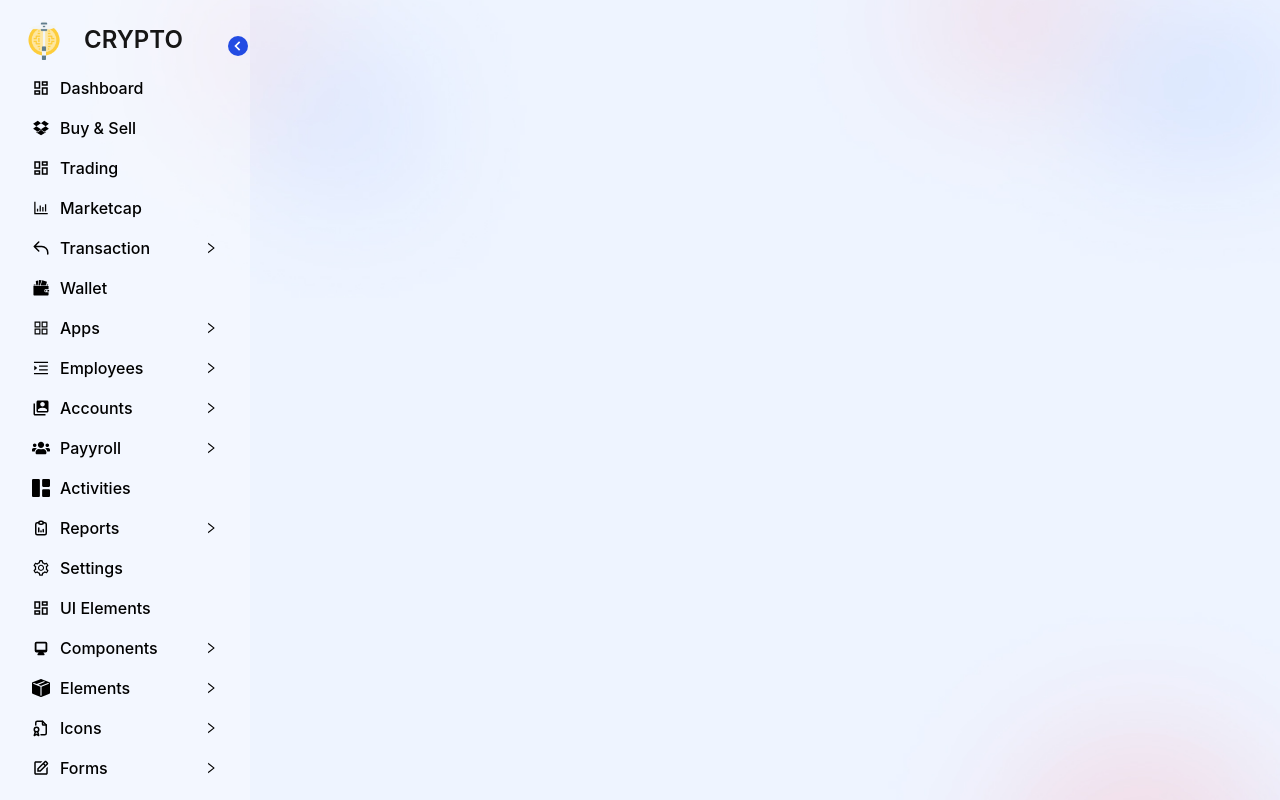
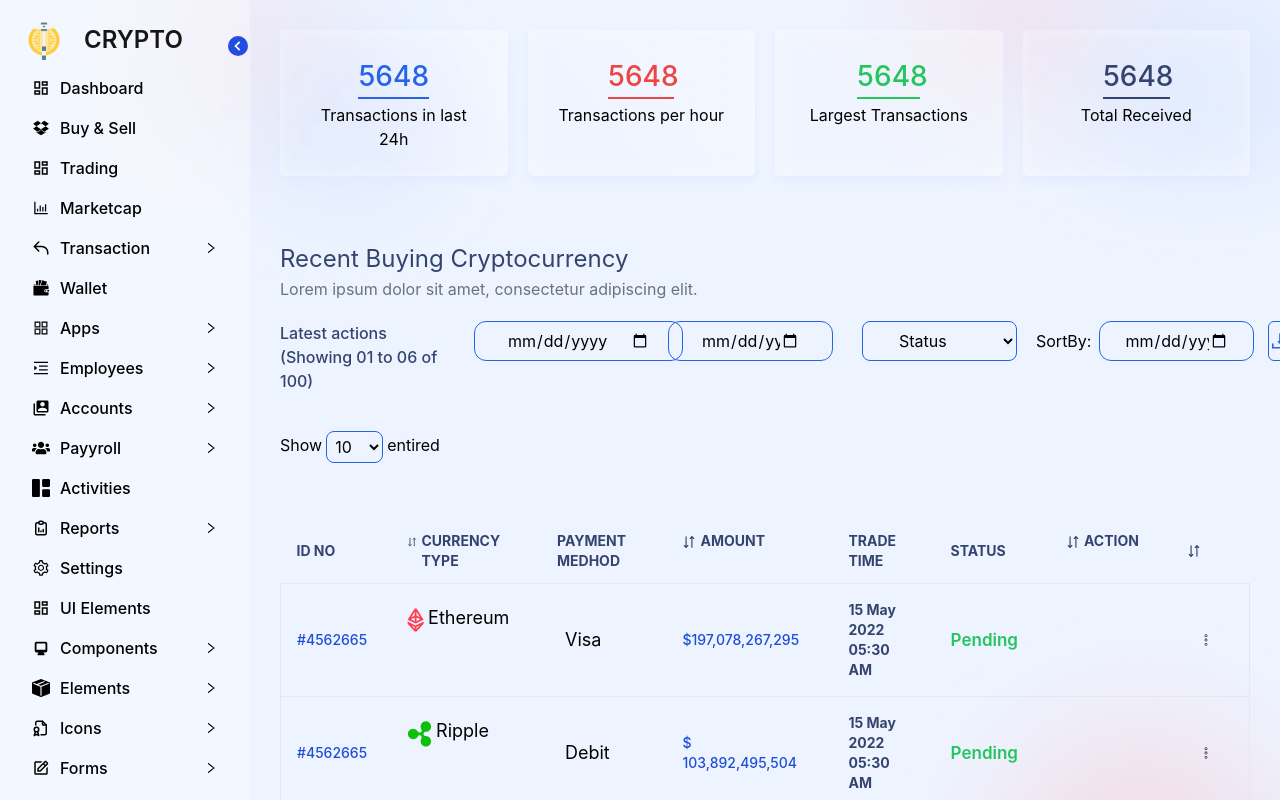
Before and after one commit to salimovone/crypto-dashboard, a React (Create React App) app: page /viewTransaction in a window 1280 px wide. Built offline with nearby package versions, Linux system fonts and the light colour scheme.

Commit message:
trasactionni view page

```diff
--- a/src/App.jsx
+++ b/src/App.jsx
@@ -5,6 +5,7 @@ import BuySell from "./views/BuySell";
 import Dashboard from "./views/Home";
 import Marketcap from "./views/Marketcap";
 import Actives from "./views/Actives";
+import View from "./views/Transactions/View-Transaction";
 
 function App() {
   return (
@@ -18,6 +19,7 @@ function App() {
           <Route path="/buySell" element={<BuySell/>}/>
           <Route path="/marketcap" element={<Marketcap/>}/>
           <Route path="/activities" element={<Actives/>}/>
+          <Route path="/viewTransaction" element={<View/>}/>
         </Routes>
       </div>
     </div>
--- a/src/components/BuySell-Table/index.jsx
+++ b/src/components/BuySell-Table/index.jsx
@@ -29,7 +29,7 @@ function BuySell() {
 
     const handleDelete = () => {
         dispatch(deleteUsers(open))
-        // setOpen(false)
+        setOpen(false)
         setNumber2(number2 - 1)
     }
 
@@ -107,7 +107,7 @@ function BuySell() {
 
     return (
         <>
-            {/* <div className={`${open ? 'bggg h-[100%]  w-[100%] z-[10000000] flex justify-center items-center' : 'hidden'}`}>
+            <div className={`${open ? 'bggg h-[100%]  w-[100%] z-[10000000] flex justify-center items-center' : 'hidden'}`}>
                 <div>
                     <div className="w-[300px] h-[200px] bg-white text-center flex justify-center items-center">
                         <div>
@@ -121,7 +121,7 @@ function BuySell() {
                         </div>
                     </div>
                 </div>
-            </div> */}
+            </div>
 
             <div className={modal ? "w-[100%] h-[100%] bg-white z-[1000000] flex justify-center" : "hidden"}>
                 <div>
@@ -298,7 +298,7 @@ function BuySell() {
                                                                         active ? 'bg-gray-100 text-gray-900' : 'text-gray-700',
                                                                         'block px-4 py-2 text-sm'
                                                                     )}
-                                                                    onClick={() => { handleDelete() }}
+                                                                    onClick={() => { setOpen(item.id) }}
                                                                 >
                                                                     Delete
                                                                 </div>
--- a/src/components/Table-top/index.jsx
+++ b/src/components/Table-top/index.jsx
@@ -25,7 +25,7 @@ function Table() {
                     </div>
 
                     <div>
-                        <select id="countries" class="border px-8 w-[85%] h-[40px] bg-inherit border-blue-600 rounded-lg">
+                        <select id="countries" class="border px-8 w-[80%] h-[40px] bg-inherit border-blue-600 rounded-lg">
                             <option selected>Status</option>
                             <option value="US">United States</option>
                             <option value="CA">Canada</option>
@@ -34,10 +34,10 @@ function Table() {
                         </select>
                     </div>
 
-                    <div className="flex gap-2">
+                    <div className="flex gap-2 -ml-5">
                         <p className="pt-2">SortBy:</p>
                         <div><input type="date" className="h-[40px] w-[80%] bg-inherit px-10 lg:px-6 rounded-xl border border-blue-600" /></div>
-                        <div className="rounded-full icons_buySell w-[40px] xl:-ml-8 text-[22px] text-blue-600 flex justify-center items-center h-[40px]  border border-blue-600">
+                        <div className="rounded-md xl:w-[40px] xl:-ml-8 text-[22px] text-blue-600 flex justify-center items-center h-[40px]  border border-blue-600">
                             <AiOutlineDownload />
                         </div>
                     </div>
--- a/src/views/Actives/index.jsx
+++ b/src/views/Actives/index.jsx
@@ -13,9 +13,6 @@ function Actives() {
     const handleDelete = (id) => {
         dispatch(deleteUsers(id))
     }
-
-
-
 
     return (
         <>
--- a/src/views/Marketcap/index.jsx
+++ b/src/views/Marketcap/index.jsx
@@ -36,19 +36,19 @@ function Marketcap() {
                                 </div>
 
                                 <div className='flex gap-2'>
-                                    <button onClick={() => setAlls(5)} className={`w-[45px] h-[45px] bg-[#e3e9ff] flex justify-center items-center rounded-md ${alls === 5 ? "bg-[blue]" : ""}`}>
+                                    <button onClick={() => setAlls(5)} className={`w-[45px] hover:bg-blue-700 h-[45px] bg-[#e3e9ff] flex justify-center items-center rounded-md ${alls === 5 ? "bg-[blue]" : ""}`}>
                                         <img src={img1} alt="" className={`w-[20px] h-[20px] ${alls === 5 ? "img1" : ""}`} />
                                     </button>
-                                    <button onClick={() => setAlls(10)} className={`w-[45px] h-[45px] bg-[#e3e9ff] flex justify-center items-center rounded-md ${alls === 10 ? "bg-[blue]" : ""}`}>
+                                    <button onClick={() => setAlls(10)} className={`w-[45px] hover:bg-blue-500 h-[45px] bg-[#e3e9ff] flex justify-center items-center rounded-md ${alls === 10 ? "bg-[blue]" : ""}`}>
                                         <img src={img2} alt="" className={`w-[20px] h-[20px] ${alls === 10 ? "img1" : ""}`} />
                                     </button>
-                                    <button onClick={() => setAlls(15)} className={`w-[45px] h-[45px] bg-[#e3e9ff] flex justify-center items-center rounded-md ${alls === 15 ? "bg-[blue]" : ""}`}>
+                                    <button onClick={() => setAlls(15)} className={`w-[45px] hover:bg-blue-500 h-[45px] bg-[#e3e9ff] flex justify-center items-center rounded-md ${alls === 15 ? "bg-[blue]" : ""}`}>
                                         <img src={img3} alt="" className={`w-[20px] h-[20px] ${alls === 15 ? "img1" : ""}`} />
                                     </button>
-                                    <button onClick={() => setAlls(20)} className={`w-[45px] h-[45px] bg-[#e3e9ff] flex justify-center items-center rounded-md ${alls === 20 ? "bg-[blue]" : ""}`}>
+                                    <button onClick={() => setAlls(20)} className={`w-[45px] hover:bg-blue-500 h-[45px] bg-[#e3e9ff] flex justify-center items-center rounded-md ${alls === 20 ? "bg-[blue]" : ""}`}>
                                         <img src={img4} alt="" className={`w-[20px] h-[20px] ${alls === 20 ? "img1" : ""}`} />
                                     </button>
-                                    <button onClick={() => setAlls(25)} className={`w-[45px] h-[45px] bg-[#e3e9ff] flex justify-center items-center rounded-md ${alls === 25 ? "bg-[blue]" : ""}`}>
+                                    <button onClick={() => setAlls(25)} className={`w-[45px] hover:bg-blue-500 h-[45px] bg-[#e3e9ff] flex justify-center items-center rounded-md ${alls === 25 ? "bg-[blue]" : ""}`}>
                                         <img src={img5} alt="" className={`w-[20px] h-[20px] ${alls === 25 ? "img1" : ""}`} />
                                     </button>
                                 </div>
--- a/src/views/Marketcap/style.css
+++ b/src/views/Marketcap/style.css
@@ -1,38 +1,43 @@
-.container_market{
+.container_market {
     width: 100%;
     height: 95%;
     padding: 50px;
 }
 
-.img1{
+.img1 {
     filter: invert(1) brightness(100);
 }
 
-.recharts-dot{
+.img1:hover {
+    filter: invert(1) brightness(100);
+}
+
+.recharts-dot {
     display: none;
 }
 
-.container2{
-    background: linear-gradient(51.64deg,rgba(255,255,255,0) 34.2%,rgba(255,255,255,0.2) 97.35%,rgba(255,255,255,0) 160.66%),rgba(255,255,255,0.1);
-    box-shadow: 0 4px 9px #e1ecff, inset 0 0 15px rgba(255,255,255,.35);
+.container2 {
+    background: linear-gradient(51.64deg, rgba(255, 255, 255, 0) 34.2%, rgba(255, 255, 255, 0.2) 97.35%, rgba(255, 255, 255, 0) 160.66%), rgba(255, 255, 255, 0.1);
+    box-shadow: 0 4px 9px #e1ecff, inset 0 0 15px rgba(255, 255, 255, .35);
     border-radius: 5px;
     margin-bottom: 30px;
     padding: 15px;
 }
 
-.ssss{
-    background: linear-gradient(51.64deg,rgba(255,255,255,0) 34.2%,rgba(255,255,255,0.2) 97.35%,rgba(255,255,255,0) 160.66%),rgba(255,255,255,0.1);
+.ssss {
+    background: linear-gradient(51.64deg, rgba(255, 255, 255, 0) 34.2%, rgba(255, 255, 255, 0.2) 97.35%, rgba(255, 255, 255, 0) 160.66%), rgba(255, 255, 255, 0.1);
     box-shadow: 0 4px 9px #e1ecff, inset 0 0 15px rgb(255 255 255/35%);
     border-radius: 5px;
 }
 
-.icon1{
+.icon1 {
     display: none;
 }
 
-.ssss:hover{
+.ssss:hover {
     transition: all 10s !important;
-    .icon1{
+
+    .icon1 {
         display: flex !important;
         transition: all 10s !important;
         align-items: center;
--- /dev/null
+++ b/src/views/Transactions/View-Transaction/index.jsx
@@ -0,0 +1,62 @@
+import React from "react";
+import './style.css'
+import TableTop from '../../../components/Table-top'
+import Table from '../../../components/BuySell-Table'
+
+function View() {
+    return (
+        <>
+            <div className="container_viewTransaction">
+                <div>
+                    <div className="grid md:grid-cols-2 xl:grid-cols-4 gap-5">
+                        <div className="transaction_card text-center flex justify-center">
+                            <div className="text-center">
+                                <div className="flex justify-center">
+                                    <p className="text-[28px] w-[40%] text-blue-600 font-medium border-b-2 border-blue-600">5648</p>
+                                </div>
+                                <p className="mt-1">Transactions in last 24h</p>
+                            </div>
+                        </div>
+
+                        <div className="transaction_card text-center flex justify-center">
+                            <div className="text-center">
+                                <div className="flex justify-center">
+                                    <p className="text-[28px] w-[40%] text-red-500 font-medium border-b-2 border-red-500">5648</p>
+                                </div>
+                                <p className="mt-1">Transactions per hour</p>
+                            </div>
+                        </div>
+
+                        <div className="transaction_card text-center flex justify-center">
+                            <div className="text-center">
+                                <div className="flex justify-center">
+                                    <p className="text-[28px] w-[40%] text-green-500 font-medium border-b-2 border-green-500">5648</p>
+                                </div>
+                                <p className="mt-1">Largest Transactions</p>
+                            </div>
+                        </div>
+
+                        <div className="transaction_card text-center flex justify-center">
+                            <div className="text-center">
+                                <div className="flex justify-center">
+                                    <p className="text-[28px] w-[60%] text-[#35446F] font-medium border-b-2 border-[#35446F]">5648</p>
+                                </div>
+                                <p className="mt-1">Total Received</p>
+                            </div>
+                        </div>
+                    </div>
+                </div>
+
+                <div>
+                    <TableTop/>
+                </div>
+
+                <div>
+                    <Table/>
+                </div>
+            </div>
+        </>
+    )
+}
+
+export default View
--- /dev/null
+++ b/src/views/Transactions/View-Transaction/style.css
@@ -0,0 +1,13 @@
+.container_viewTransaction {
+    width: 100%;
+    padding: 30px;
+}
+
+.transaction_card {
+    background: linear-gradient(51.64deg, rgba(255, 255, 255, 0) 34.2%, rgba(255, 255, 255, 0.2) 97.35%, rgba(255, 255, 255, 0) 160.66%), rgba(255, 255, 255, 0.1);
+    box-shadow: 0 4px 9px #e1ecff, inset 0 0 15px rgba(255, 255, 255, .35);
+    border-radius: 5px;
+    text-align: center;
+    padding: 25px;
+    margin-bottom: 25px;
+}
```
